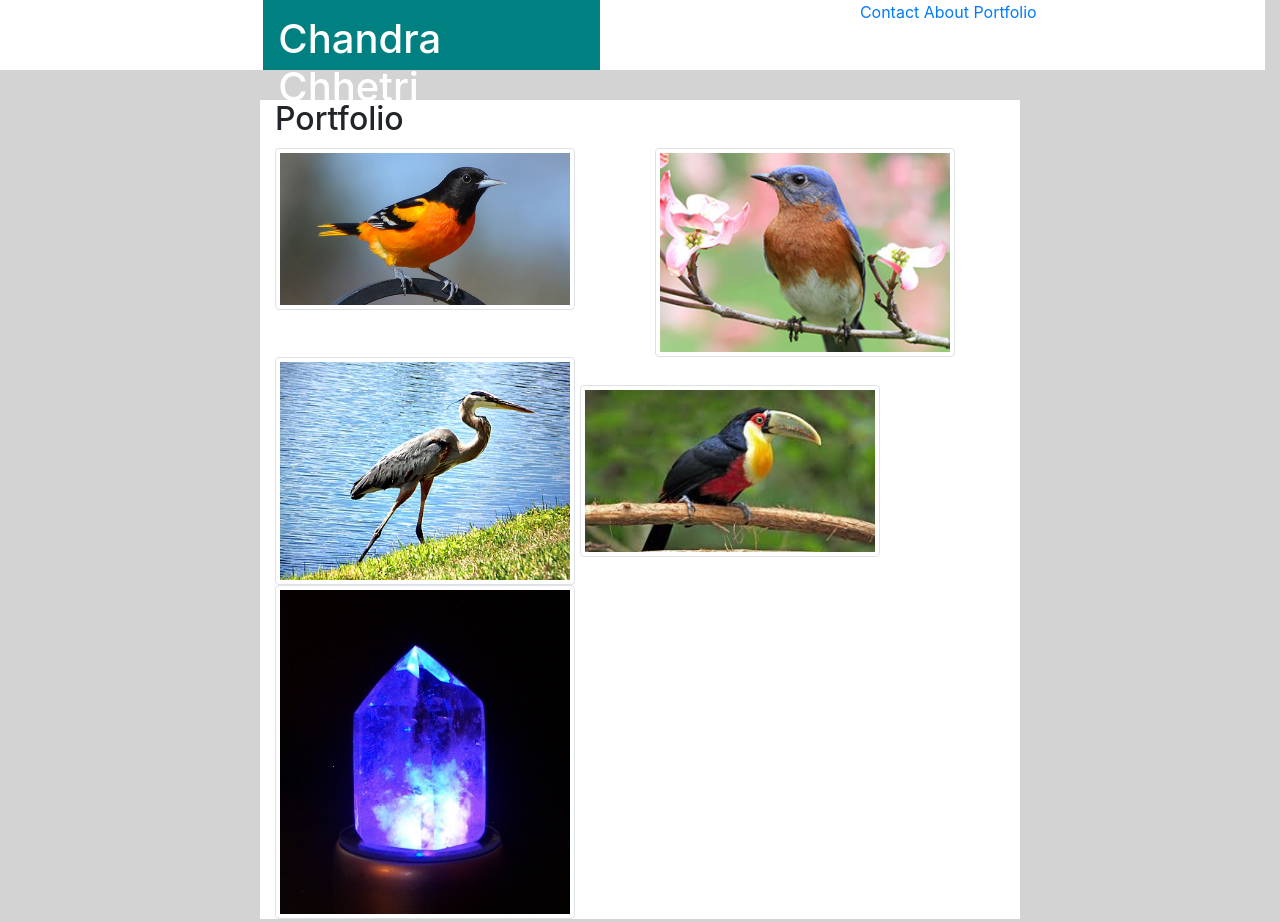
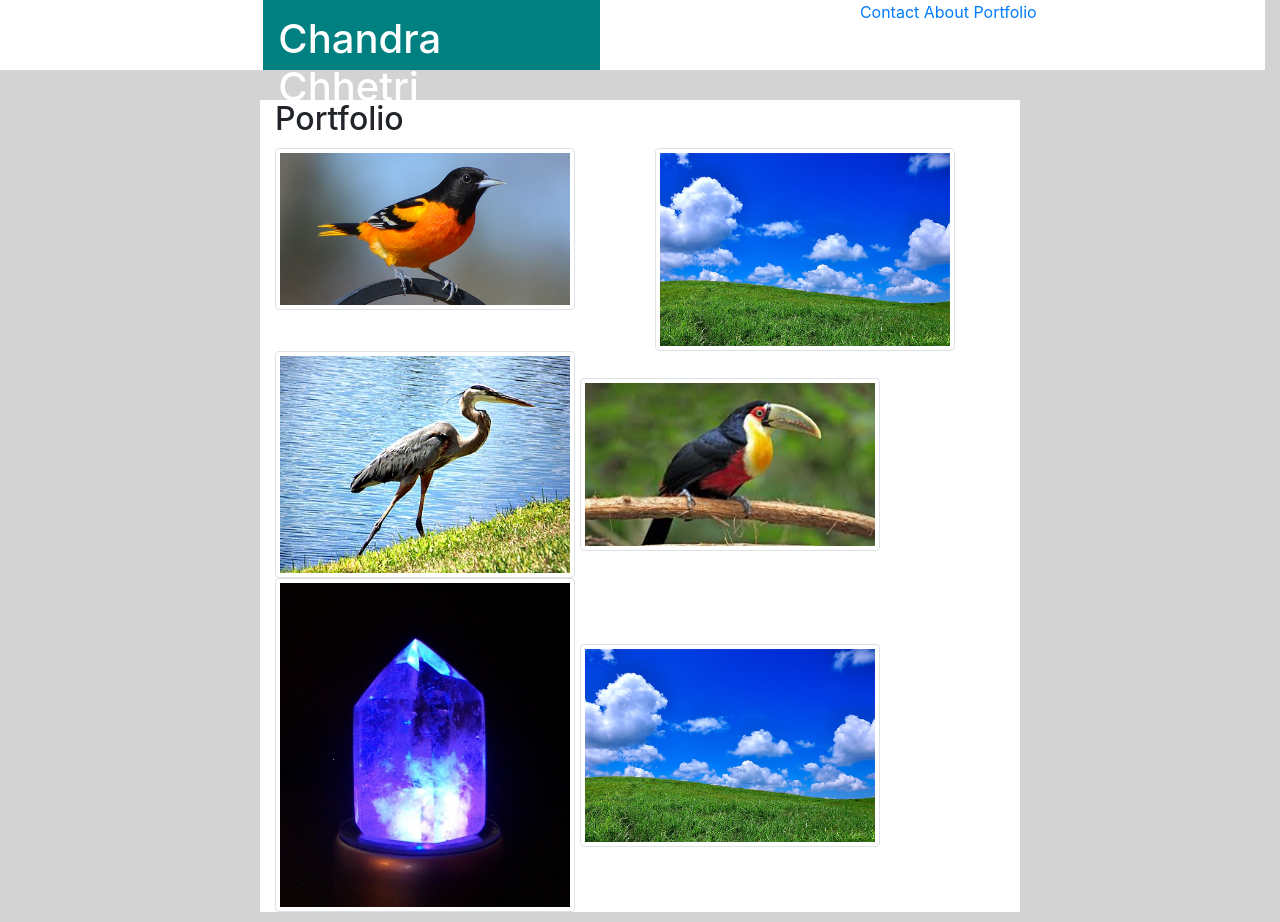
Before and after one commit to Lilchand1975/Bootstrap-Portfolio, a plain HTML site: page portfolio.html in a window 1280 px wide. Shown: the top 922 px of the page. Drawn offline with nearby package versions, Linux system fonts and the light colour scheme.

Commit message:
linked to new game trivia

```diff
--- a/portfolio.html
+++ b/portfolio.html
@@ -73,19 +73,22 @@
                                 <img src="images/bird1.jpg" alt="468.PNG" class="img-thumbnail" height="200" width="300"/>
                         </div>
                         <div class="col-sm-4" id="bgclr">
-                                <img src="images/bird2.jpg" alt="468.PNG" class="img-thumbnail" height="200" width="300"/>
+                                <img src="images/default.jpg" alt="468.PNG" class="img-thumbnail" height="200" width="300"/>
 
                             </div>
                         <div class="col-sm-2"></div>
                     </div>
                     <div class="row">
                         <div class="col-sm-2"></div>
-                        <div class="col-sm-8" id="bgclr">
+                            <div class="col-sm-8" id="bgclr">
                                 <img src="images/bird3.jpg" alt="468.PNG" class="img-thumbnail" height="200" width="300"/>
-                                <img src="images/bird4.jpg" alt="468.PNG" class="img-thumbnail" height="200" width="300"/>
+                                    <img src="images/bird4.jpg" alt="468.PNG" class="img-thumbnail" height="200" width="300"/>
                                 <a href="https://lilchand1975.github.io/unit-4-game/">
-                                <img src="images/crystal-blue.jpg" class="img-thumbnail" height="200" width="300"/>
-                        </div>
+                                    <img src="images/crystal-blue.jpg" class="img-thumbnail" height="200" width="300"/>
+                                <a href="https://lilchand1975.github.io/TriviaGame/">
+                                    <img src="images/default.jpg" class="img-thumbnail" height="200" width="300"/>
+                                </a>
+                            </div>
                         <div class="col-sm-2"></div>
                     </div>
 
```
Also changed, not shown: images/default.jpg (added).
